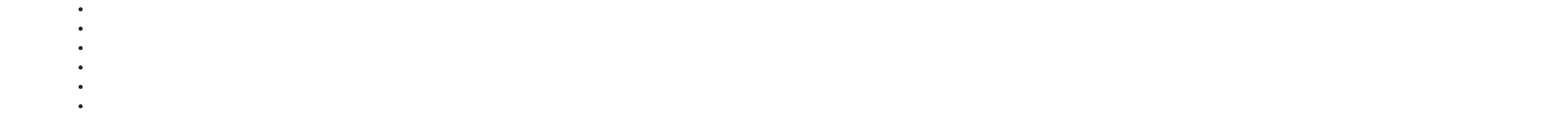
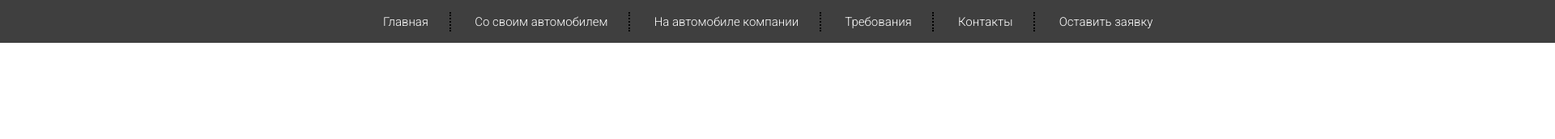
Before and after one commit to eremeevpt/practice_project_1, a plain HTML site: page src/index.html in a window 1280 px wide. Shown: the whole page at 81% size, 1920 px wide, since content can reach past the window. Drawn offline with Linux system fonts and the light colour scheme.

Commit message:
Add and style menu bar

```diff
--- a/src/css/style.css
+++ b/src/css/style.css
@@ -1,3 +1,27 @@
 * {
     font-family: 'Roboto', sans-serif;
 }
+a:link {
+    text-decoration: none;
+}
+header {
+    width: 1922px;
+    height: 53px;
+    background-color: #3f3f3f;
+}
+.menu {
+    display: flex;
+    justify-content: space-between;
+    padding: 15px 70px;
+    margin: 0px;
+    list-style-type: none;
+}
+.menu .menu_item {
+    border-right: 2px dotted black;
+    padding-right: 2vw;
+}
+.menu .menu_link {
+    color: #ffffff;
+    font-size: 15px;
+    font-weight: 300;
+}
--- a/src/index.html
+++ b/src/index.html
@@ -17,12 +17,12 @@
         <div class="container">
             <nav>
                 <ul class="menu">
-                    <li class="menu_item"><a href="#" class="menu_link"></a></li>
-                    <li class="menu_item"><a href="#" class="menu_link"></a></li>
-                    <li class="menu_item"><a href="#" class="menu_link"></a></li>
-                    <li class="menu_item"><a href="#" class="menu_link"></a></li>
-                    <li class="menu_item"><a href="#" class="menu_link"></a></li>
-                    <li class="menu_item"><a href="#" class="menu_link"></a></li>
+                    <li class="menu_item"><a href="#" class="menu_link">Главная</a></li>
+                    <li class="menu_item"><a href="#" class="menu_link">Со своим автомобилем</a></li>
+                    <li class="menu_item"><a href="#" class="menu_link">На автомобиле компании</a></li>
+                    <li class="menu_item"><a href="#" class="menu_link">Требования</a></li>
+                    <li class="menu_item"><a href="#" class="menu_link">Контакты</a></li>
+                    <li class="menu_item" style="border-right: none;"><a href="#" class="menu_link">Оставить заявку</a></li>
                 </ul>
             </nav>
         </div>
```
